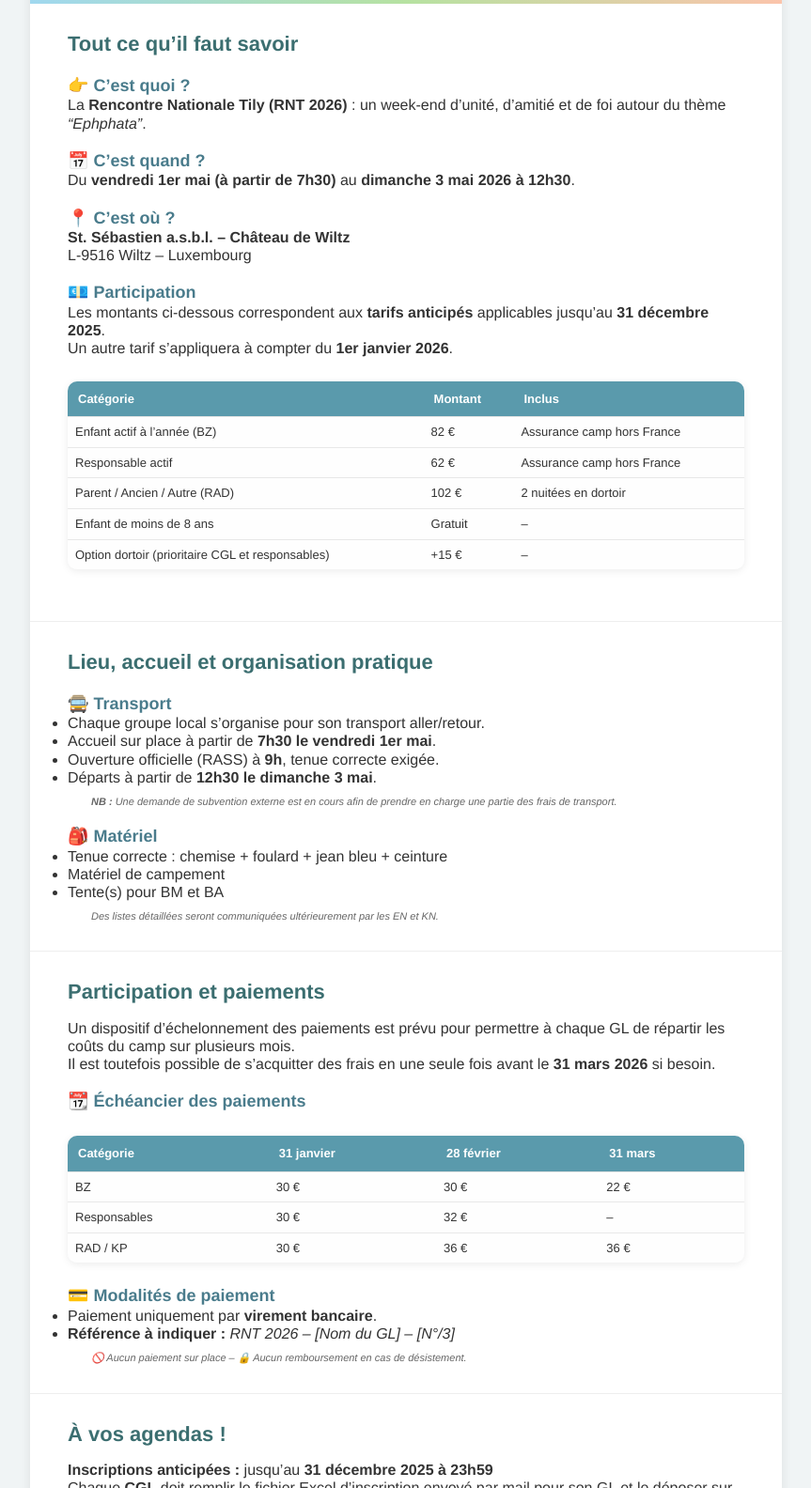
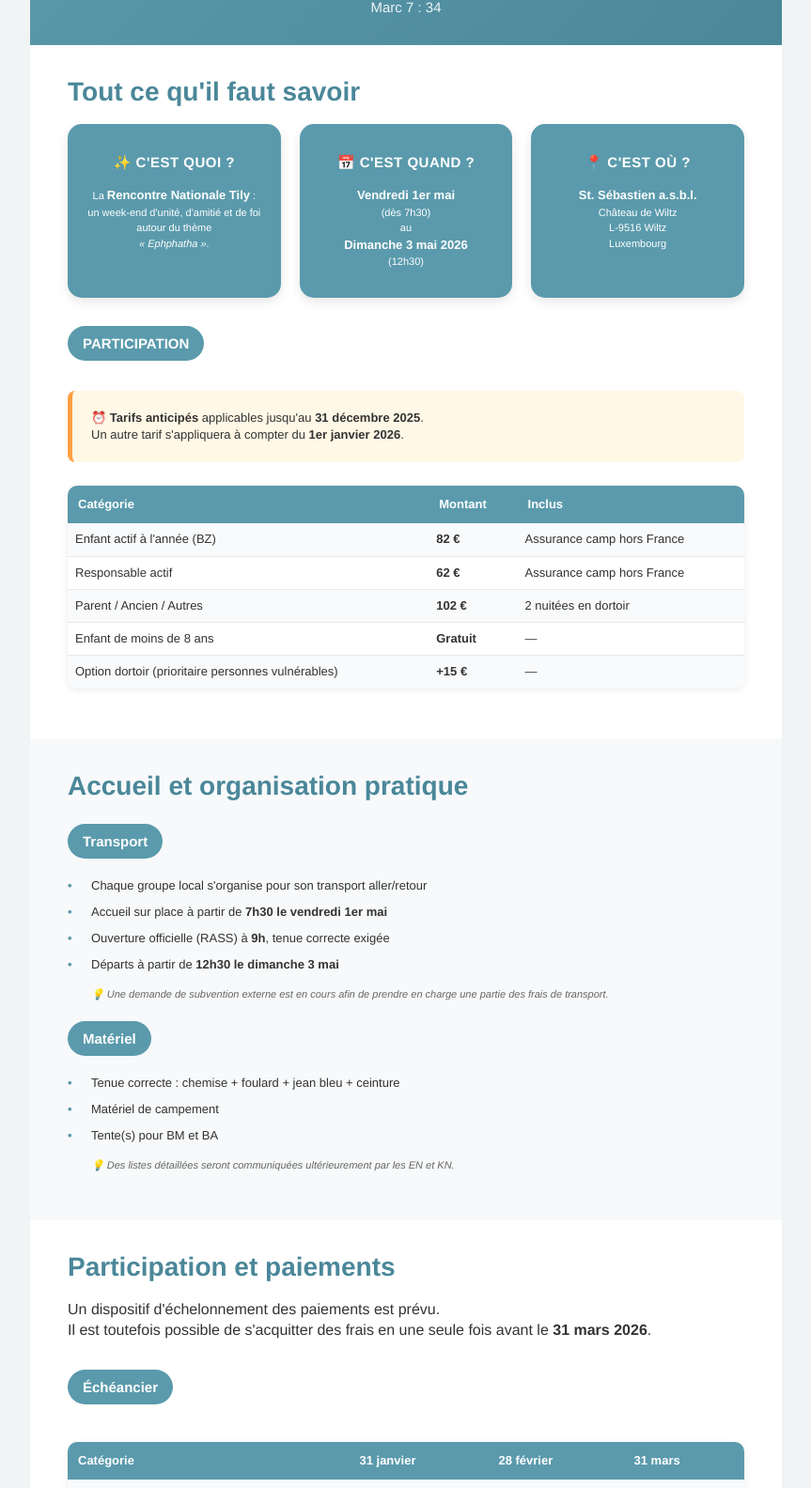
Before and after one commit to TILYFRANCE/inscription_rnt_2026, a plain HTML site: page index.html in a window 1280 px wide. Shown: the part 134-1718 px from the top of the page at 94% size, without its empty margins (208-1071 px from the left). Drawn offline with Linux system fonts and the light colour scheme.

Commit message:
Update index.html

```diff
--- a/index.html
+++ b/index.html
@@ -1,124 +1,23 @@
 <!DOCTYPE html>
 <html lang="fr">
 <head>
-<meta charset="UTF-8">
-<meta name="viewport" content="width=device-width, initial-scale=1.0">
-<title>RNT 2026 – Ephphata</title>
+  <meta charset="utf-8" />
+  <meta name="viewport" content="width=device-width, initial-scale=1" />
+  <title>RNT 2026 – Ephphatha</title>
+  <meta name="description" content="RNT 2026 — Ephphatha, c'est à dire Ouvre-toi ! (Marc 7:34)" />
+
   <style>
-  /* ====== CSS BLOC 1 (CodePen 1) ====== */
+    /* RESET + BASE */
+    * { margin: 0; padding: 0; box-sizing: border-box; }
     body {
-    font-family: 'Helvetica Neue', Arial, sans-serif;
-    background-color: #f7fafc;
-    color: #333;
-    margin: 0;
-    padding: 0;
-  }
-
-  .container {
-    max-width: 750px;
-    margin: 30px auto;
-    background: #ffffff;
-    border-radius: 12px;
-    box-shadow: 0 4px 12px rgba(0,0,0,0.08);
-    overflow: hidden;
-  }
-
-  .banner {
-    background: linear-gradient(90deg, #A0D8EF, #B6E2A1, #FBC4AB);
-    color: #fff;
-    text-align: center;
-    padding: 40px 20px;
-  }
-
-  .banner h1 {
-    font-size: 26px;
-    margin: 0;
-    font-weight: 700;
-  }
-
-  .banner p {
-    margin: 8px 0 0;
-    font-size: 16px;
-    font-style: italic;
-  }
-
-  .section {
-    padding: 30px;
-    border-bottom: 1px solid #eee;
-  }
-
-  h2 {
-    font-size: 22px;
-    color: #3b6e70;
-    margin-bottom: 15px;
-  }
-
-  h3 {
-    font-size: 18px;
-    color: #4a7c8c;
-    margin-top: 20px;
-  }
-
-  table {
-    width: 100%;
-    border-collapse: collapse;
-    margin-top: 15px;
-  }
-
-  th, td {
-    padding: 10px;
-    border-bottom: 1px solid #e3e3e3;
-    text-align: left;
-  }
-
-  th {
-    background-color: #EAF8F1;
-    color: #2c665d;
-  }
-
-  td {
-    background-color: #fefefe;
-  }
-
-  .note {
-    font-size: 14px;
-    color: #666;
-    margin-top: 8px;
-  }
-
-  .button {
-    display: inline-block;
-    background-color: #4a90a4;
-    color: white;
-    text-decoration: none;
-    padding: 10px 18px;
-    border-radius: 8px;
-    font-weight: bold;
-    margin-top: 12px;
-  }
-
-  .footer {
-    background-color: #f1f6f8;
-    padding: 20px;
-    text-align: center;
-    color: #666;
-    font-size: 14px;
-  }
-
-  /* ====== CSS BLOC 2 (CodePen 2) ====== */
-  * {
-    margin: 0;
-    padding: 0;
-    box-sizing: border-box;
-  }
-
-  body {
-    font-family: 'Helvetica Neue', Arial, sans-serif;
+      font-family: "Helvetica Neue", Arial, sans-serif;
       background-color: #f0f4f5;
       color: #333;
-    line-height: 1.2;
+      line-height: 1.4;
     }
+    a { color: inherit; }
 
+    /* CONTAINER */
     .container {
       max-width: 800px;
       margin: 0 auto;
@@ -132,30 +31,12 @@
       text-align: center;
       padding: 30px 30px;
     }
+    .header h1 { font-size: 36px; font-weight: 700; margin-bottom: 15px; }
+    .header h2 { font-size: 22px; font-weight: 400; font-style: italic; margin-bottom: 5px; }
+    .header p  { font-size: 15px; opacity: 0.9; }
 
-  .header h1 {
-    font-size: 36px;
-    font-weight: 700;
-    margin-bottom: 15px;
-  }
-
-  .header h2 {
-    font-size: 30px;
-    font-weight: 400;
-    font-style: italic;
-    margin-bottom: 5px;
-  }
-
-  .header p {
-    font-size: 15px;
-    opacity: 0.9;
-  }
-
-  /* SECTIONS */
-  .section {
-    padding: 30px 40px;
-  }
-
+    /* SECTION */
+    .section { padding: 30px 40px; }
     .section-title {
       font-size: 28px;
       color: #4a8799;
@@ -163,14 +44,13 @@
       font-weight: 700;
     }
 
-  /* INFO CARDS (3 carrés) */
+    /* INFO CARDS (3 colonnes) */
     .info-cards {
       display: grid;
       grid-template-columns: repeat(3, 1fr);
       gap: 20px;
       margin-bottom: 30px;
     }
-
     .info-card {
       background: #5a9aac;
       color: white;
@@ -179,7 +59,6 @@
       text-align: center;
       box-shadow: 0 4px 12px rgba(0,0,0,0.1);
     }
-
     .info-card h3 {
       font-size: 15px;
       font-weight: 700;
@@ -187,15 +66,8 @@
       margin-bottom: 15px;
       letter-spacing: 0.5px;
     }
-
-  .info-card p {
-    font-size: 11px;
-    line-height: 1.5;
-  }
-
-  .info-card strong {
-    font-size: 13px;
-  }
+    .info-card p { font-size: 11px; line-height: 1.5; }
+    .info-card strong { font-size: 13px; }
 
     /* BADGE */
     .badge {
@@ -215,14 +87,10 @@
       background: #fff8e6;
       border-left: 5px solid #ff9f43;
       padding: 20px;
-    margin: 2px 0;
+      margin: 12px 0 20px 0;
       border-radius: 8px;
     }
-
-  .important-box p {
-    margin: 0;
-    font-size: 13px;
-  }
+    .important-box p { margin: 0; font-size: 13px; }
 
     /* TABLE */
     table {
@@ -231,10 +99,9 @@
       margin: 25px 0;
       background: white;
       box-shadow: 0 2px 8px rgba(0,0,0,0.08);
-    border-radius:10px;
+      border-radius: 10px;
       overflow: hidden;
     }
-
     th {
       background: #5a9aac;
       color: white;
@@ -243,26 +110,16 @@
       font-weight: 600;
       font-size: 13px;
     }
-
     td {
       padding: 8px;
       border-bottom: 1px solid #e8e8e8;
       font-size: 13px;
     }
-
-  tr:last-child td {
-    border-bottom: none;
-  }
-
-  tr:nth-child(even) {
-    background: #f9fafb;
-  }
+    tr:last-child td { border-bottom: none; }
+    tr:nth-child(even) { background: #f9fafb; }
 
     /* SUBSECTION */
-  .subsection {
-    margin: 20px 0;
-  }
-
+    .subsection { margin: 20px 0; }
     .subsection-title {
       display: inline-block;
       background: #5a9aac;
@@ -273,19 +130,12 @@
       font-weight: 700;
       margin-bottom: 15px;
     }
-
-  .subsection ul {
-    list-style: none;
-    padding-left: 0;
-  }
-
+    .subsection ul { list-style: none; padding-left: 0; }
     .subsection li {
-    padding: 5px 0;
-    padding-left: 25px;
+      padding: 5px 0 5px 25px;
       position: relative;
       font-size: 13px;
     }
-
     .subsection li:before {
       content: "•";
       color: #5a9aac;
@@ -294,7 +144,6 @@
       left: 0;
       font-size: 13px;
     }
-
     .note {
       font-size: 11px;
       color: #666;
@@ -304,18 +153,13 @@
     }
 
     /* CTA SECTION */
-  .cta-section {
-    background: #f7f9fa;
-    padding: 30px 20px;
-  }
-
+    .cta-section { background: #f7f9fa; padding: 30px 20px; }
     .cta-grid {
       display: grid;
       grid-template-columns: repeat(2, 1fr);
       gap: 30px;
       margin-top: 35px;
     }
-
     .cta-box {
       background: white;
       padding: 35px 30px;
@@ -324,23 +168,20 @@
       box-shadow: 0 4px 15px rgba(0,0,0,0.08);
       border-top: 5px solid #ff9f43;
     }
-
     .cta-box h3 {
       color: #4a8799;
       font-size: 17px;
       margin-bottom: 20px;
       font-weight: 700;
     }
-
     .cta-box .deadline {
       font-size: 20px;
       font-weight: 700;
       color: #ff9f43;
       margin: 15px 0;
     }
-
     .cta-box p {
-    font-size: 10px;
+      font-size: 12px;
       color: #666;
       margin-bottom: 20px;
       line-height: 1.5;
@@ -359,7 +200,6 @@
       transition: all 0.3s ease;
       box-shadow: 0 4px 12px rgba(255, 159, 67, 0.3);
     }
-
     .btn:hover {
       background: #ff8c1a;
       transform: translateY(-2px);
@@ -372,72 +212,69 @@
       color: white;
       text-align: center;
       padding: 40px 30px;
-    font-size: 20px;
+      font-size: 18px;
       line-height: 1.7;
     }
+    .footer-message strong { font-size: 17px; }
 
-  .footer-message strong {
-    font-size: 17px;
-  }
-
-  /* FOOTER (remplace potentiellement le style du bloc 1) */
+    /* FOOTER */
     .footer {
-    background: #f0f0f0;       /* Gris pâle */
-    color: #333;               /* Texte gris foncé */
+      background: #f0f0f0;
+      color: #333;
       text-align: center;
       padding: 30px;
-    font-size: 10px;           /* Police 10 */
+      font-size: 12px;
     }
-
-  .footer p {
-    margin: 5px 0;
-  }
+    .footer p { margin: 5px 0; }
 
     /* RESPONSIVE */
     @media (max-width: 768px) {
-    .info-cards,
-    .cta-grid {
-      grid-template-columns: 1fr;
-    }
-
-    .section {
-      padding: 30px 20px;
-    }
-
-    .header h1 {
-      font-size: 28px;
-    }
-
-    .header h2 {
-      font-size: 18px;
-    }
+      .info-cards, .cta-grid { grid-template-columns: 1fr; }
+      .section { padding: 30px 20px; }
+      .header h1 { font-size: 28px; }
+      .header h2 { font-size: 18px; }
     }
   </style>
 </head>
 <body>
 
   <div class="container">
-  <div class="banner">
-    <h1>RNT 2026 – “Ephphata, c’est à dire Ouvre-toi !”</h1>
-    <p><strong>Marc 7 : 34</strong></p>
+    <!-- HEADER -->
+    <div class="header">
+      <h1>RNT 2026</h1>
+      <h2>« Ephphatha, c'est à dire Ouvre-toi ! »</h2>
+      <p>Marc 7 : 34</p>
     </div>
 
+    <!-- SECTION 1: TOUT CE QU'IL FAUT SAVOIR -->
     <div class="section">
-    <h2>Tout ce qu’il faut savoir</h2>
+      <h2 class="section-title">Tout ce qu'il faut savoir</h2>
 
-    <h3>👉 C’est quoi ?</h3>
-    <p>La <strong>Rencontre Nationale Tily (RNT 2026)</strong> : un week-end d’unité, d’amitié et de foi autour du thème <em>“Ephphata”</em>.</p>
+      <div class="info-cards">
+        <div class="info-card">
+          <h3>✨ C'est quoi ?</h3>
+          <p>La <strong>Rencontre Nationale Tily</strong> : <br> un week-end d'unité, d'amitié et de foi autour du thème <br><em>« Ephphatha »</em>.</p>
+        </div>
 
-    <h3>📅 C’est quand ?</h3>
-    <p>Du <strong>vendredi 1er mai (à partir de 7h30)</strong> au <strong>dimanche 3 mai 2026 à 12h30</strong>.</p>
+        <div class="info-card">
+          <h3>📅 C'est quand ?</h3>
+          <p><strong>Vendredi 1er mai</strong><br>(dès 7h30)<br>au<br><strong>Dimanche 3 mai 2026</strong><br>(12h30)</p>
+        </div>
 
-    <h3>📍 C’est où ?</h3>
-    <p><strong>St. Sébastien a.s.b.l. – Château de Wiltz</strong><br>
-    L-9516 Wiltz – Luxembourg</p>
+        <div class="info-card">
+          <h3>📍 C'est où ?</h3>
+          <p><strong>St. Sébastien a.s.b.l.</strong><br>Château de Wiltz<br>L-9516 Wiltz<br>Luxembourg</p>
+        </div>
+      </div>
 
-    <h3>💶 Participation</h3>
-    <p>Les montants ci-dessous correspondent aux <strong>tarifs anticipés</strong> applicables jusqu’au <strong>31 décembre 2025</strong>.<br>
-    Un autre tarif s’appliquera à compter du <strong>1er janvier 2026</strong>.</p>
+      <!-- PARTICIPATION -->
+      <span class="badge">Participation</span>
+
+      <div class="important-box">
+        <p><strong>⏰ Tarifs anticipés</strong> applicables jusqu'au <strong>31 décembre 2025</strong>.<br>
+           Un autre tarif s'appliquera à compter du <strong>1er janvier 2026</strong>.
+        </p>
+      </div>
 
       <table>
         <tr>
@@ -446,60 +283,70 @@
           <th>Inclus</th>
         </tr>
         <tr>
-        <td>Enfant actif à l’année (BZ)</td>
-        <td>82 €</td>
+          <td>Enfant actif à l'année (BZ)</td>
+          <td><strong>82 €</strong></td>
           <td>Assurance camp hors France</td>
         </tr>
         <tr>
           <td>Responsable actif</td>
-        <td>62 €</td>
+          <td><strong>62 €</strong></td>
           <td>Assurance camp hors France</td>
         </tr>
         <tr>
-        <td>Parent / Ancien / Autre (RAD)</td>
-        <td>102 €</td>
+          <td>Parent / Ancien / Autres</td>
+          <td><strong>102 €</strong></td>
           <td>2 nuitées en dortoir</td>
         </tr>
         <tr>
           <td>Enfant de moins de 8 ans</td>
-        <td>Gratuit</td>
-        <td>–</td>
+          <td><strong>Gratuit</strong></td>
+          <td>—</td>
         </tr>
         <tr>
-        <td>Option dortoir (prioritaire CGL et responsables)</td>
-        <td>+15 €</td>
-        <td>–</td>
+          <td>Option dortoir (prioritaire personnes vulnérables)</td>
+          <td><strong>+15 €</strong></td>
+          <td>—</td>
         </tr>
       </table>
     </div>
 
-  <div class="section">
-    <h2>Lieu, accueil et organisation pratique</h2>
+    <!-- SECTION 2: ACCUEIL ET ORGANISATION -->
+    <div class="section" style="background:#f7f9fa;">
+      <h2 class="section-title">Accueil et organisation pratique</h2>
 
-    <h3>🚍 Transport</h3>
+      <div class="subsection">
+        <span class="subsection-title">Transport</span>
         <ul>
-      <li>Chaque groupe local s’organise pour son transport aller/retour.</li>
-      <li>Accueil sur place à partir de <strong>7h30 le vendredi 1er mai</strong>.</li>
-      <li>Ouverture officielle (RASS) à <strong>9h</strong>, tenue correcte exigée.</li>
-      <li>Départs à partir de <strong>12h30 le dimanche 3 mai</strong>.</li>
+          <li>Chaque groupe local s'organise pour son transport aller/retour</li>
+          <li>Accueil sur place à partir de <strong>7h30 le vendredi 1er mai</strong></li>
+          <li>Ouverture officielle (RASS) à <strong>9h</strong>, tenue correcte exigée</li>
+          <li>Départs à partir de <strong>12h30 le dimanche 3 mai</strong></li>
         </ul>
-    <p class="note"><strong>NB :</strong> Une demande de subvention externe est en cours afin de prendre en charge une partie des frais de transport.</p>
+        <p class="note">💡 Une demande de subvention externe est en cours afin de prendre en charge une partie des frais de transport.</p>
+      </div>
 
-    <h3>🎒 Matériel</h3>
+      <div class="subsection">
+        <span class="subsection-title">Matériel</span>
         <ul>
           <li>Tenue correcte : chemise + foulard + jean bleu + ceinture</li>
           <li>Matériel de campement</li>
           <li>Tente(s) pour BM et BA</li>
         </ul>
-    <p class="note">Des listes détaillées seront communiquées ultérieurement par les EN et KN.</p>
+        <p class="note">💡 Des listes détaillées seront communiquées ultérieurement par les EN et KN.</p>
+      </div>
     </div>
 
+    <!-- SECTION 3: PARTICIPATION ET PAIEMENTS -->
     <div class="section">
-    <h2>Participation et paiements</h2>
-    <p>Un dispositif d’échelonnement des paiements est prévu pour permettre à chaque GL de répartir les coûts du camp sur plusieurs mois.<br>
-    Il est toutefois possible de s’acquitter des frais en une seule fois avant le <strong>31 mars 2026</strong> si besoin.</p>
+      <h2 class="section-title">Participation et paiements</h2>
 
-    <h3>📆 Échéancier des paiements</h3>
+      <p style="margin-bottom: 30px;">
+        Un dispositif d'échelonnement des paiements est prévu.<br>
+        Il est toutefois possible de s'acquitter des frais en une seule fois avant le <strong>31 mars 2026</strong>.
+      </p>
+
+      <span class="subsection-title">Échéancier</span>
+
       <table>
         <tr>
           <th>Catégorie</th>
@@ -508,7 +355,7 @@
           <th>31 mars</th>
         </tr>
         <tr>
-        <td>BZ</td>
+          <td>Enfant actif à l'année (BZ)</td>
           <td>30 €</td>
           <td>30 €</td>
           <td>22 €</td>
@@ -517,42 +364,62 @@
           <td>Responsables</td>
           <td>30 €</td>
           <td>32 €</td>
-        <td>–</td>
+          <td>—</td>
         </tr>
         <tr>
-        <td>RAD / KP</td>
+          <td>Parent / Ancien / Autres</td>
           <td>30 €</td>
           <td>36 €</td>
           <td>36 €</td>
         </tr>
       </table>
 
-    <h3>💳 Modalités de paiement</h3>
+      <div class="subsection">
+        <span class="subsection-title">Modalités</span>
         <ul>
-      <li>Paiement uniquement par <strong>virement bancaire</strong>.</li>
-      <li><strong>Référence à indiquer :</strong> <em>RNT 2026 – [Nom du GL] – [N°/3]</em></li>
+          <li>Paiement uniquement par <strong>virement bancaire</strong></li>
+          <li>Référence à indiquer : <em>RNT 2026 – [Nom du GL] – [N°/3]</em></li>
         </ul>
-    <p class="note">🚫 Aucun paiement sur place – 🔒 Aucun remboursement en cas de désistement.</p>
+        <div class="important-box" style="margin-top: 20px;">
+          <p>🚫 Aucun paiement sur place. 🔒 Aucun remboursement en cas de désistement</p>
+        </div>
+      </div>
     </div>
 
-  <div class="section">
-    <h2>À vos agendas !</h2>
-    <p><strong>Inscriptions anticipées :</strong> jusqu’au <strong>31 décembre 2025 à 23h59</strong></p>
-    <p>Chaque <strong>CGL</strong> doit remplir le fichier Excel d’inscription envoyé par mail pour son GL et le déposer sur le lien ci-dessous :</p>
+    <!-- SECTION 4: À VOS AGENDAS -->
+    <div class="cta-section">
+      <h2 class="section-title" style="text-align:center;">À vos agendas !</h2>
 
-    <a href="https://tally.so/r/wgypJO" class="button">Accéder au formulaire d’inscription</a>
+      <div class="cta-grid">
+        <!-- INSCRIPTION -->
+        <div class="cta-box">
+          <h3>📝 INSCRIPTION</h3>
+          <div class="deadline">31 décembre 2025</div>
+          <p>à 23h59</p>
+          <p>Chaque CGL doit remplir le fichier Excel d'inscription et le déposer via le lien :</p>
+          <a href="https://tally.so/r/wgypJO" class="btn" target="_blank" rel="noopener">Accéder au formulaire</a>
+        </div>
 
-    <h3>💻 Réunion d’information Zoom</h3>
-    <p><strong>Lundi 17 novembre 2025 à 21h</strong></p>
-    <a href="http://bit.ly/ZoomAntsika" class="button">Rejoindre la réunion Zoom</a>
+        <!-- RÉUNION ZOOM -->
+        <div class="cta-box">
+          <h3>💻 RÉUNION D'INFORMATION</h3>
+          <div class="deadline">Lundi 17 novembre 2025</div>
+          <p>à 21h</p>
+          <p>Rejoignez-nous sur Zoom pour poser toutes vos questions :</p>
+          <a href="http://bit.ly/ZoomAntsika" class="btn" target="_blank" rel="noopener">Rejoindre la réunion</a>
+        </div>
+      </div>
+    </div>
 
-    <h3>💪 Mobilisation</h3>
+    <!-- FOOTER MESSAGE -->
+    <div class="footer-message">
       <p>Merci de relayer dès maintenant ces informations à votre équipe et de motiver vos troupes pour vivre ensemble cette belle aventure de foi et de fraternité !</p>
     </div>
 
+    <!-- FOOTER -->
     <div class="footer">
-    <p>Fraternellement,<br>
-    Le Komity National et l’équipe nationale <strong>Tily France</strong></p>
+      <p><strong>Fraternellement,</strong></p>
+      <p>Le Komity National et l'équipe nationale Tily France</p>
     </div>
   </div>
 
```
Lines whose indentation alone changed are shown as unchanged.
